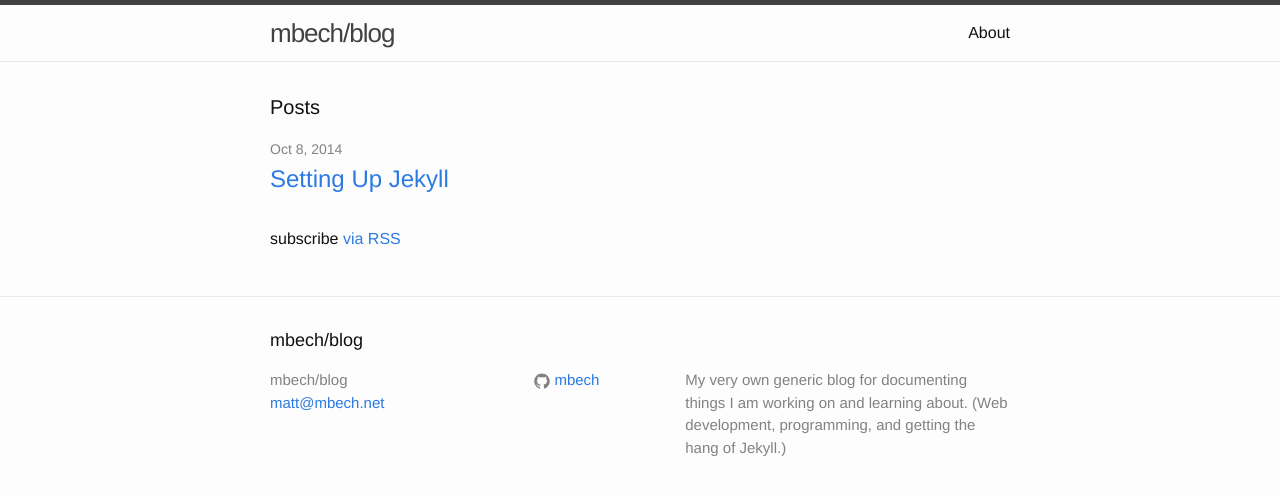
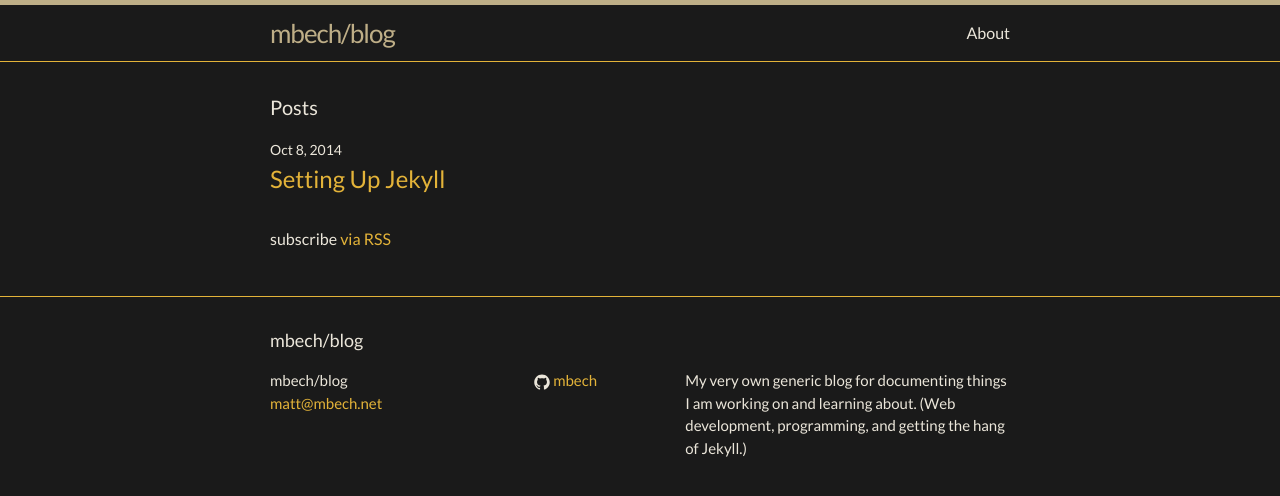
Before and after one commit to mbech/blog, a Jekyll site: the page built from index.html, in a window 1280 px wide. Shown: the top 496 px of the page. Built offline with Jekyll 4.4.1, drawn with Linux system fonts in a browser that asks for light colours.

Commit message:
Update color scheme based on website variables

```diff
--- a/_includes/head.html
+++ b/_includes/head.html
@@ -8,4 +8,5 @@
 
     <link rel="stylesheet" href="{{ "/css/main.css" | prepend: site.baseurl }}">
     <link rel="canonical" href="{{ page.url | replace:'index.html','' | prepend: site.baseurl | prepend: site.url }}">
+    <link rel='stylesheet' href='http://fonts.googleapis.com/css?family=Lato:400,900,400italic' type='text/css'>
 </head>
--- a/css/main.scss
+++ b/css/main.scss
@@ -3,22 +3,28 @@
 ---
 @charset "utf-8";
 
-
+//Colors from personal site
+$color-darkest: #1A1A1A;
+$color-darker: #A79E89;
+$color-tan: #ebe6da;
+$color-lighter: #CAC5B8;
+$color-lightest: #FCFCFB;
+$color-gold: #e3b339;
 
 // Our variables
-$base-font-family: Helvetica, Arial, sans-serif;
+$base-font-family: 'Lato', sans-serif;
 $base-font-size:   16px;
 $small-font-size:  $base-font-size * 0.875;
 $base-line-height: 1.5;
 
 $spacing-unit:     30px;
 
-$text-color:       #111;
-$background-color: #fdfdfd;
-$brand-color:      #2a7ae2;
+$text-color:       $color-tan;
+$background-color: $color-darkest;
+$brand-color:      $color-gold;
 
-$grey-color:       #828282;
-$grey-color-light: lighten($grey-color, 40%);
+$grey-color:       $color-tan;
+$grey-color-light: $color-gold;//lighten($grey-color, 40%);
 $grey-color-dark:  darken($grey-color, 25%);
 
 $on-palm:          600px;
```
